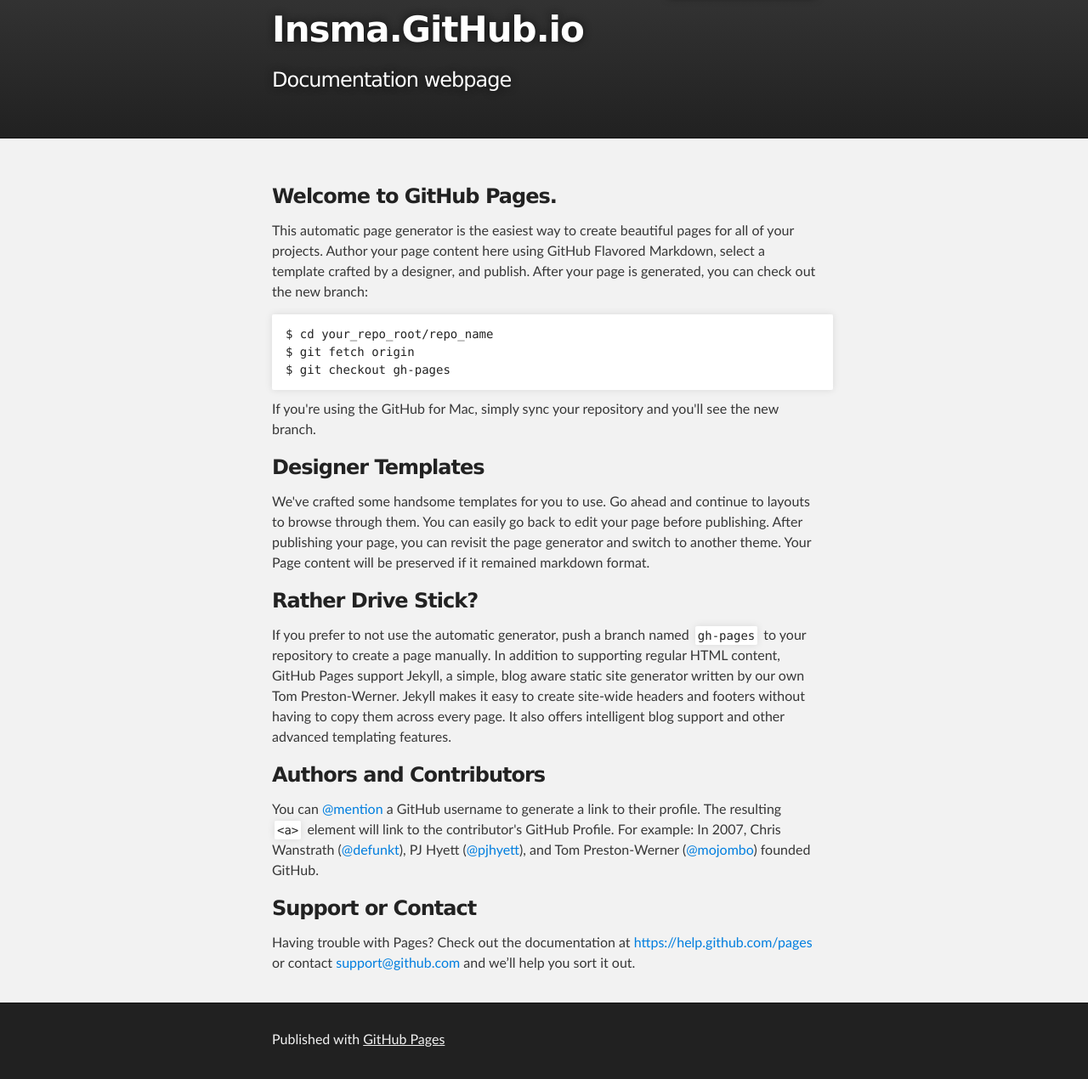
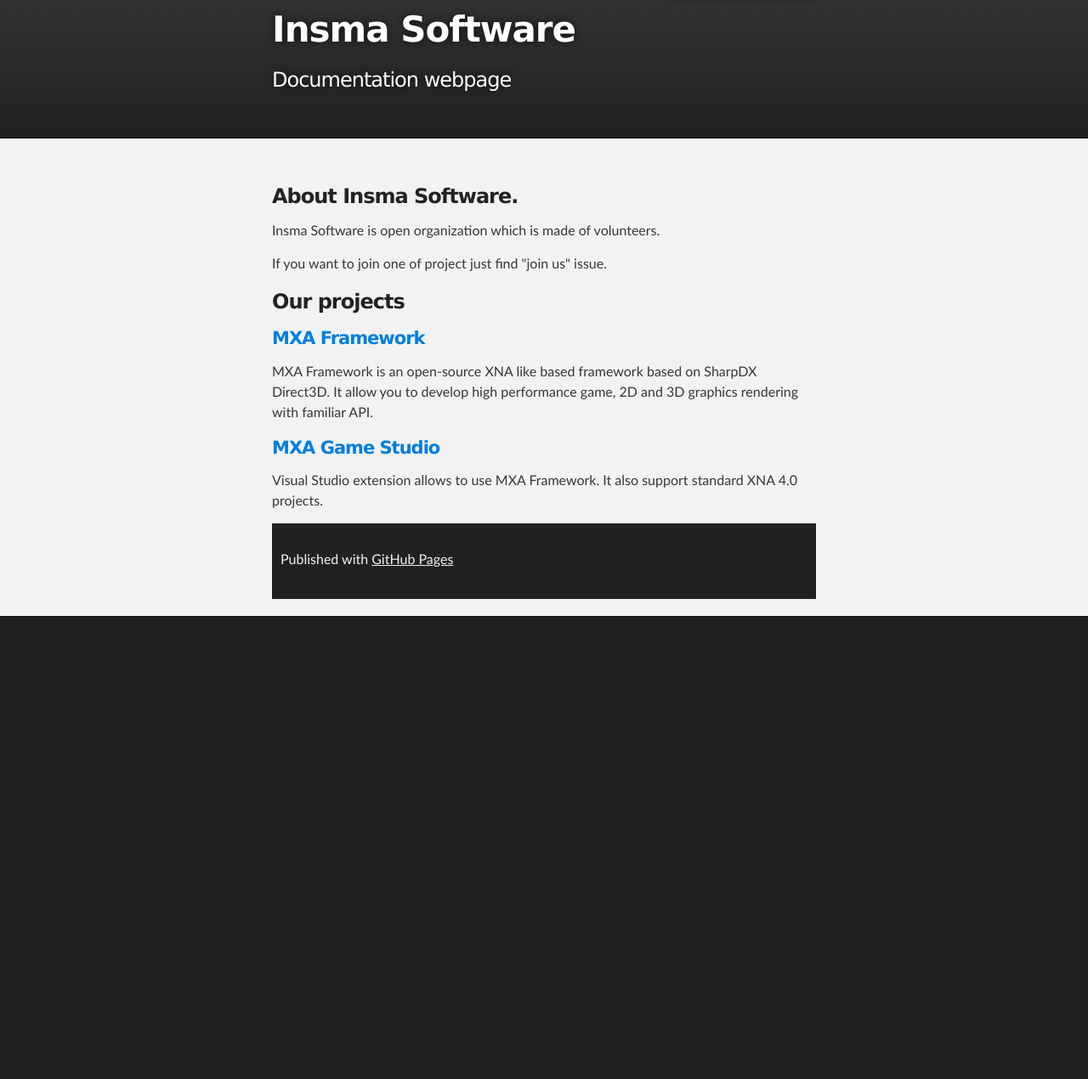
Before and after one commit to insma/insma.github.io, a plain HTML site: page index.html in a window 1280 px wide. Shown: the part 47-1317 px from the top of the page at 85% size. After the commit the page ends 800 px from the top, so only its background shows below. Drawn offline with Linux system fonts and the light colour scheme.

Commit message:
Update index.html
Restore index.html

```diff
--- a/index.html
+++ b/index.html
@@ -1,24 +1,19 @@
 <!DOCTYPE html>
 <html>
-
   <head>
     <meta charset='utf-8'>
     <meta http-equiv="X-UA-Compatible" content="chrome=1">
     <meta name="description" content="Insma.GitHub.io : Documentation webpage">
-
     <link rel="stylesheet" type="text/css" media="screen" href="stylesheets/stylesheet.css">
-
-    <title>Insma.GitHub.io</title>
+    <title>Insma Software</title>
   </head>
-
   <body>
-
     <!-- HEADER -->
     <div id="header_wrap" class="outer">
         <header class="inner">
           <a id="forkme_banner" href="https://github.com/insma">View on GitHub</a>
 
-          <h1 id="project_title">Insma.GitHub.io</h1>
+          <h1 id="project_title">Insma Software</h1>
           <h2 id="project_tagline">Documentation webpage</h2>
 
         </header>
@@ -28,38 +23,18 @@
     <div id="main_content_wrap" class="outer">
       <section id="main_content" class="inner">
         <h3>
-<a id="welcome-to-github-pages" class="anchor" href="#welcome-to-github-pages" aria-hidden="true"><span class="octicon octicon-link"></span></a>Welcome to GitHub Pages.</h3>
+<a id="welcome-to-github-pages" class="anchor" href="#welcome-to-github-pages" aria-hidden="true"><span class="octicon octicon-link"></span></a>About Insma Software.</h3>
 
-<p>This automatic page generator is the easiest way to create beautiful pages for all of your projects. Author your page content here using GitHub Flavored Markdown, select a template crafted by a designer, and publish. After your page is generated, you can check out the new branch:</p>
+<p>Insma Software is open organization which is made of volunteers.</p>
 
-<pre><code>$ cd your_repo_root/repo_name
-$ git fetch origin
-$ git checkout gh-pages
-</code></pre>
-
-<p>If you're using the GitHub for Mac, simply sync your repository and you'll see the new branch.</p>
+<p>If you want to join one of project just find "join us" issue.</p>
 
 <h3>
-<a id="designer-templates" class="anchor" href="#designer-templates" aria-hidden="true"><span class="octicon octicon-link"></span></a>Designer Templates</h3>
-
-<p>We've crafted some handsome templates for you to use. Go ahead and continue to layouts to browse through them. You can easily go back to edit your page before publishing. After publishing your page, you can revisit the page generator and switch to another theme. Your Page content will be preserved if it remained markdown format.</p>
-
-<h3>
-<a id="rather-drive-stick" class="anchor" href="#rather-drive-stick" aria-hidden="true"><span class="octicon octicon-link"></span></a>Rather Drive Stick?</h3>
-
-<p>If you prefer to not use the automatic generator, push a branch named <code>gh-pages</code> to your repository to create a page manually. In addition to supporting regular HTML content, GitHub Pages support Jekyll, a simple, blog aware static site generator written by our own Tom Preston-Werner. Jekyll makes it easy to create site-wide headers and footers without having to copy them across every page. It also offers intelligent blog support and other advanced templating features.</p>
-
-<h3>
-<a id="authors-and-contributors" class="anchor" href="#authors-and-contributors" aria-hidden="true"><span class="octicon octicon-link"></span></a>Authors and Contributors</h3>
-
-<p>You can <a href="https://github.com/blog/821" class="user-mention">@mention</a> a GitHub username to generate a link to their profile. The resulting <code>&lt;a&gt;</code> element will link to the contributor's GitHub Profile. For example: In 2007, Chris Wanstrath (<a href="https://github.com/defunkt" class="user-mention">@defunkt</a>), PJ Hyett (<a href="https://github.com/pjhyett" class="user-mention">@pjhyett</a>), and Tom Preston-Werner (<a href="https://github.com/mojombo" class="user-mention">@mojombo</a>) founded GitHub.</p>
-
-<h3>
-<a id="support-or-contact" class="anchor" href="#support-or-contact" aria-hidden="true"><span class="octicon octicon-link"></span></a>Support or Contact</h3>
-
-<p>Having trouble with Pages? Check out the documentation at <a href="https://help.github.com/pages">https://help.github.com/pages</a> or contact <a href="mailto:support@github.com">support@github.com</a> and we’ll help you sort it out.</p>
-      </section>
-    </div>
+<a id="designer-templates" class="anchor" href="#designer-templates" aria-hidden="true"><span class="octicon octicon-link"></span></a>Our projects</h3>
+<h4><a href="https://github.com/insma/MXA-Framework">MXA Framework</a></h4>
+<p>MXA Framework is an open-source XNA like based framework based on SharpDX Direct3D. It allow you to develop high performance game, 2D and 3D graphics rendering with familiar API.</p>
+<h4><a href="https://github.com/insma/MXA-Game-Studio">MXA Game Studio</a></h4>
+<p>Visual Studio extension allows to use MXA Framework. It also support standard XNA 4.0 projects.</p>
 
     <!-- FOOTER  -->
     <div id="footer_wrap" class="outer">
@@ -67,8 +42,5 @@ $ git checkout gh-pages
         <p>Published with <a href="https://pages.github.com">GitHub Pages</a></p>
       </footer>
     </div>
-
-
-
   </body>
 </html>
```
